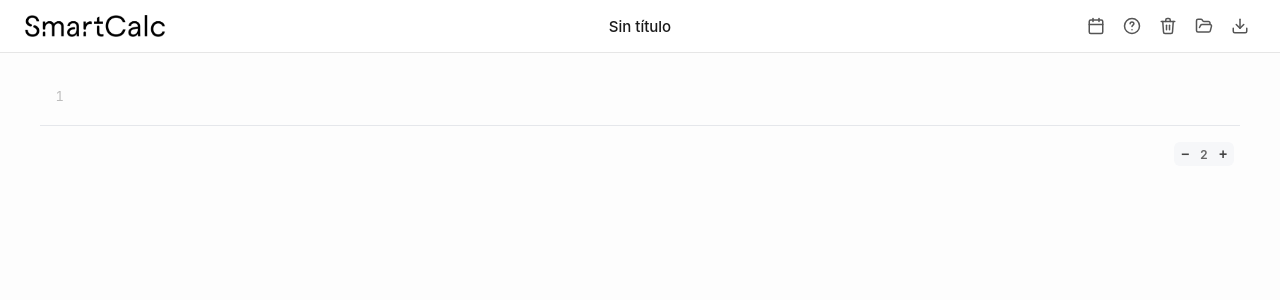
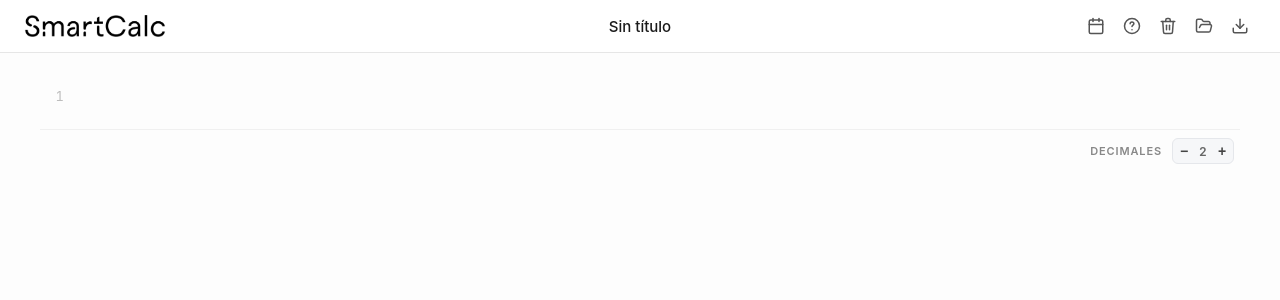
Before and after one commit to rafarq/SmartCalc, a React (Vite) app: page / in a window 1280 px wide. Shown: the top 300 px of the page. Built offline with nearby package versions, Linux system fonts and the light colour scheme.

Commit message:
fix(editor): control de decimales en barra dedicada al pie del editor, siempre visible

```diff
--- a/src/components/Editor.tsx
+++ b/src/components/Editor.tsx
@@ -123,24 +123,8 @@ export function Editor({
           />
         );
       })}
-      <div className="line-row line-total">
-        <span className="line-number" aria-hidden="true" />
-        <span className="line-total-spacer" />
-        <div className="line-total-right">
-          {numericValues.length > 0 && (
-            <select
-              className="line-total-select"
-              value={agg}
-              onChange={(e) => setAgg(e.target.value as Aggregate)}
-              aria-label="Operación de agregado"
-            >
-              {(Object.keys(AGG_LABEL) as Aggregate[]).map((k) => (
-                <option key={k} value={k}>
-                  {AGG_LABEL[k]}
-                </option>
-              ))}
-            </select>
-          )}
+      <div className="editor-toolbar">
+        <span className="editor-toolbar-label">Decimales</span>
         <div className="decimals-control" role="group" aria-label="Decimales mostrados">
           <button
             type="button"
@@ -170,8 +154,24 @@ export function Editor({
             +
           </button>
         </div>
+      </div>
       {numericValues.length > 0 && (
-            <>
+        <div className="line-row line-total">
+          <span className="line-number" aria-hidden="true" />
+          <span className="line-total-spacer" />
+          <div className="line-total-right">
+            <select
+              className="line-total-select"
+              value={agg}
+              onChange={(e) => setAgg(e.target.value as Aggregate)}
+              aria-label="Operación de agregado"
+            >
+              {(Object.keys(AGG_LABEL) as Aggregate[]).map((k) => (
+                <option key={k} value={k}>
+                  {AGG_LABEL[k]}
+                </option>
+              ))}
+            </select>
             <button
               type="button"
               className={`line-copy-btn${totalCopied ? ' copied' : ''}`}
@@ -183,10 +183,9 @@ export function Editor({
               {totalCopied ? <CheckIcon size={14} /> : <CopyIcon size={14} />}
             </button>
             <span className="line-total-value">{aggDisplay}</span>
-            </>
-          )}
           </div>
         </div>
+      )}
     </div>
   );
 }
--- a/src/styles/app.css
+++ b/src/styles/app.css
@@ -251,10 +251,27 @@
   min-width: 120px;
   text-align: right;
 }
+.editor-toolbar {
+  display: flex;
+  justify-content: flex-end;
+  align-items: center;
+  gap: 10px;
+  margin-top: 16px;
+  padding: 8px 6px 12px;
+  border-top: 1px solid #f0f0f0;
+}
+.editor-toolbar-label {
+  font-size: 11px;
+  font-weight: 600;
+  text-transform: uppercase;
+  letter-spacing: 0.08em;
+  color: #888;
+}
 .decimals-control {
   display: inline-flex;
   align-items: center;
   background: #f6f7f9;
+  border: 1px solid #e5e7eb;
   border-radius: 6px;
   overflow: hidden;
 }
```
Lines whose indentation alone changed are shown as unchanged.
